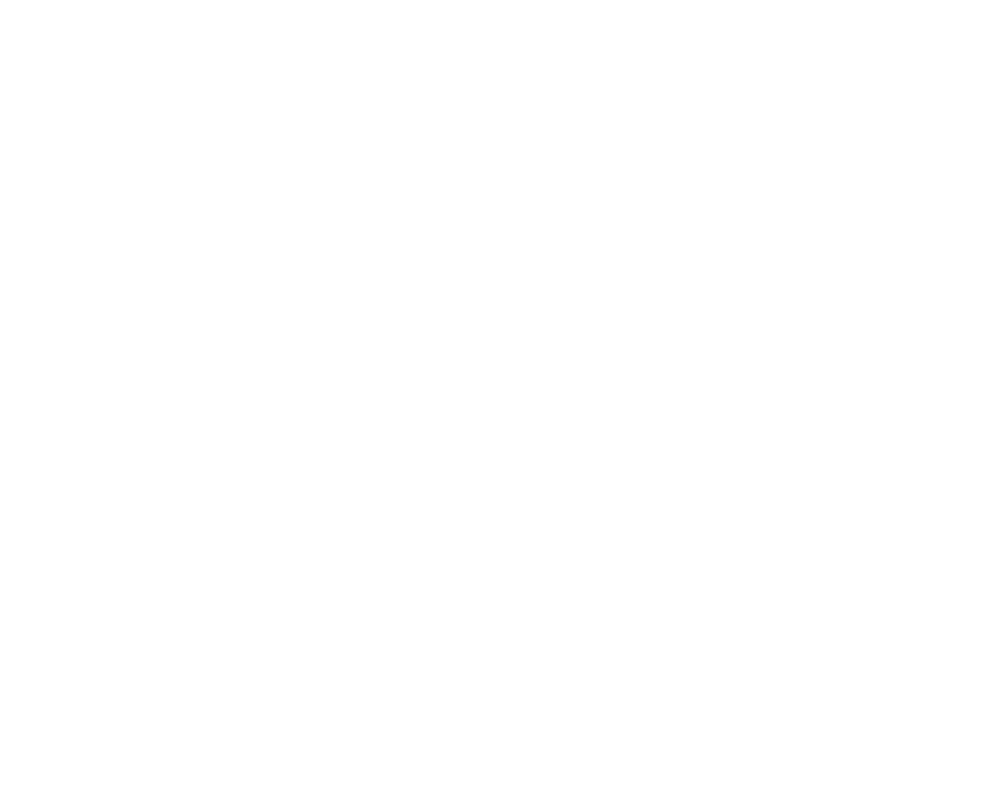
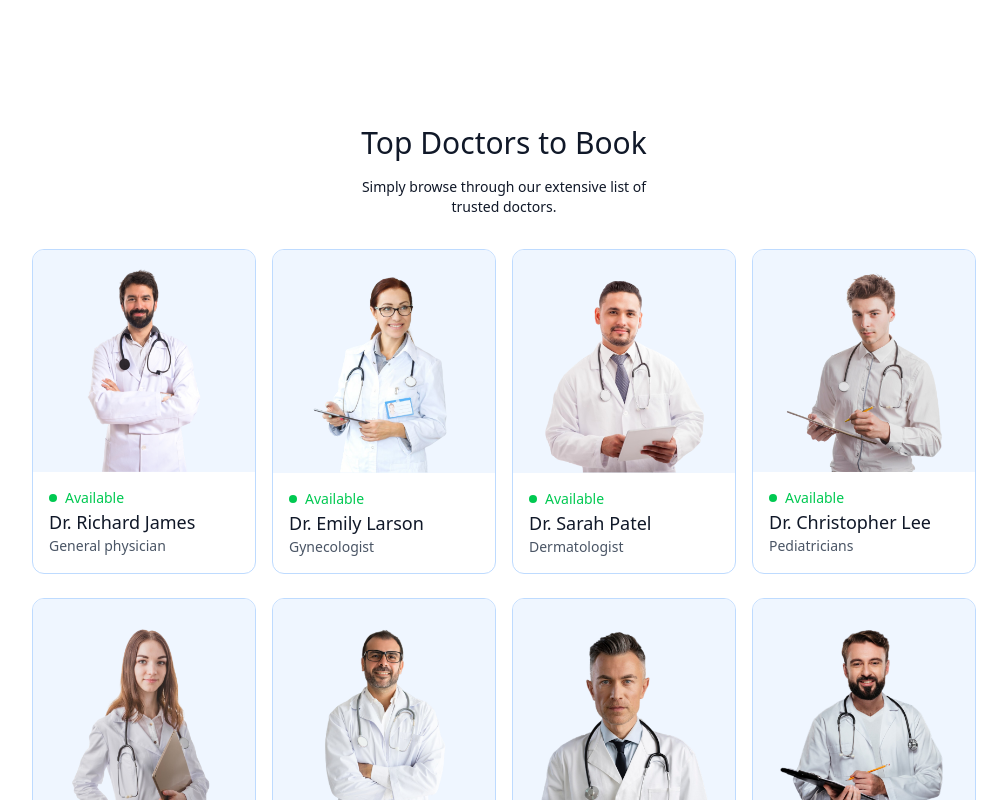
Before and after one commit to AdhurimBerisha/MediLink, a React (Vite) app in the folder client/: page / in a window 1280 px wide. Shown: the part 1020-1820 px from the top of the page, without its empty margins (136-1143 px from the left). Before the commit the page ends 1081 px from the top, so only its background shows below. Built offline with nearby package versions, Linux system fonts and the light colour scheme.

Commit message:
TopDoctors component

```diff
--- /dev/null
+++ b/client/src/components/TopDoctors.jsx
@@ -0,0 +1,39 @@
+import { doctors } from "../assets/assets2";
+import { useNavigate } from "react-router-dom";
+
+const TopDoctors = () => {
+  const navigate = useNavigate();
+
+  return (
+    <div className="flex flex-col items-center gap-4 my-16 text-gray-900 md:mx-10">
+      <h1 className="text-3xl font-medium">Top Doctors to Book</h1>
+      <p className="sm:w-1/3 text-center text-sm">
+        Simply browse through our extensive list of trusted doctors.
+      </p>
+      <div className="w-full grid [grid-template-columns:repeat(auto-fill,minmax(200px,1fr))]  gap-4 pt-4 gap-y-6 px-3 sm:px-0">
+        {doctors.slice(0, 10).map((item, index) => (
+          <div
+            onClick={() => navigate(`/appointment/${item._id}`)}
+            className="border border-blue-200 rounded-xl overflow-hidden cursor-pointer hover:translate-y-[-10px] transition-all duration-500"
+            key={index}
+          >
+            <img className="bg-blue-50 " src={item.image} alt="" />
+            <div className="p-4">
+              <div className="flex items-center gap-2 text-sm text-center text-green-500">
+                <p className="w-2 h-2 bg-green-500 rounded-full"></p>
+                <p>Available</p>
+              </div>
+              <p className="text-gray-900 text-lg font-medium">{item.name}</p>
+              <p className="text-gray-600 text-sm">{item.specialty}</p>
+            </div>
+          </div>
+        ))}
+      </div>
+      <button className="bg-blue-50 text-gray-600 px-12 py-3 rounded-full mt-10">
+        More
+      </button>
+    </div>
+  );
+};
+
+export default TopDoctors;
--- a/client/src/pages/Home.jsx
+++ b/client/src/pages/Home.jsx
@@ -1,12 +1,14 @@
 import React from "react";
 import Header from "../components/Header";
 import SpecialtyMenu from "../components/SpecialtyMenu";
+import TopDoctors from "../components/TopDoctors";
 
 const Home = () => {
   return (
     <div>
       <Header />
       <SpecialtyMenu />
+      <TopDoctors />
     </div>
   );
 };
```
